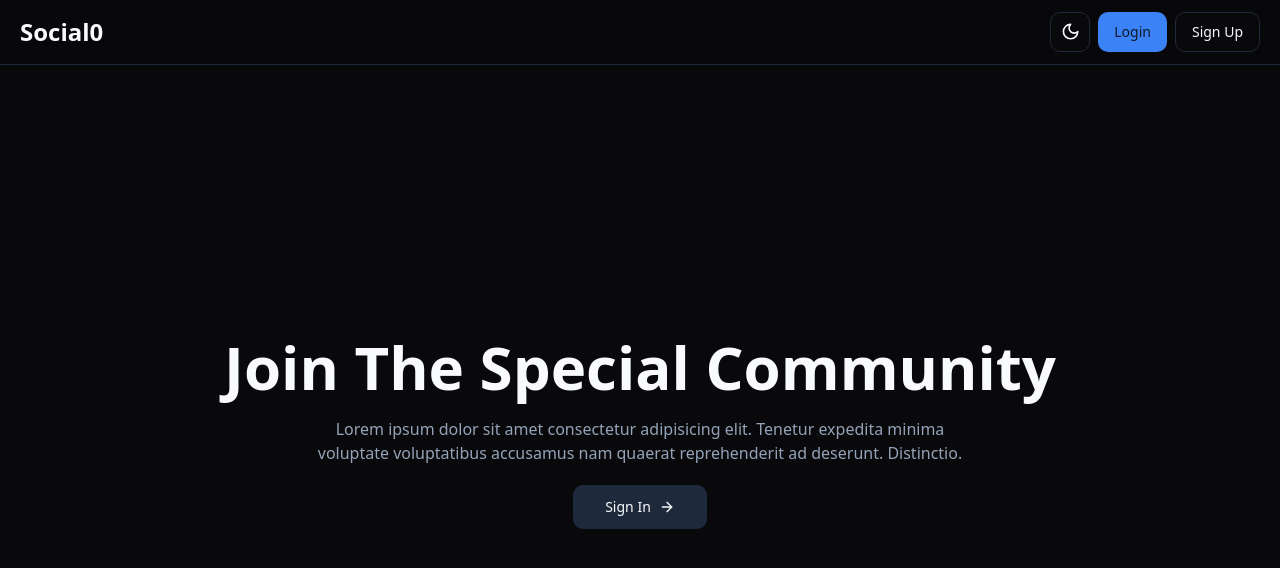
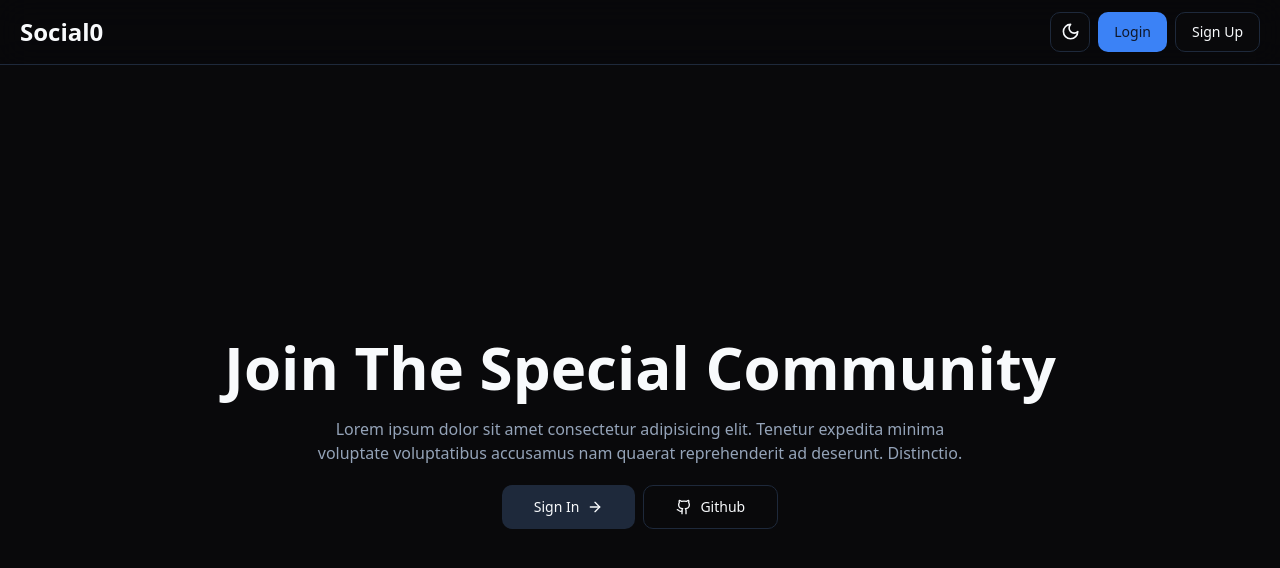
Before and after one commit to mrcodiator/social0, a React (Vite) app in the folder client/: page / in a window 1280 px wide. Shown: the top 568 px of the page. Built offline with nearby package versions, Linux system fonts and the light colour scheme; no server answers.

Commit message:
added github link

```diff
--- a/client/src/pages/auth/AuthHomePage.tsx
+++ b/client/src/pages/auth/AuthHomePage.tsx
@@ -1,6 +1,6 @@
 import { Link } from "react-router-dom"
 import { Button } from "../../components/ui/button"
-import { ArrowRight } from "lucide-react"
+import { ArrowRight, Github } from "lucide-react"
 
 const AuthHomePage = () => {
     return (
@@ -16,6 +16,11 @@ const AuthHomePage = () => {
                         Sign In <ArrowRight className=" h-4 w-4 ml-2" />
                     </Button>
                 </Link>
+                <Link to={"https://github.com/mrcodiator/social0"}>
+                    <Button size={"lg"} variant={"outline"}>
+                        <Github className=" h-4 w-4 mr-2" />  Github
+                    </Button>
+                </Link>
             </div>
         </div>
     )
```
Also changed, not shown: 1 other file (tests, documents, lock files or other folders).
